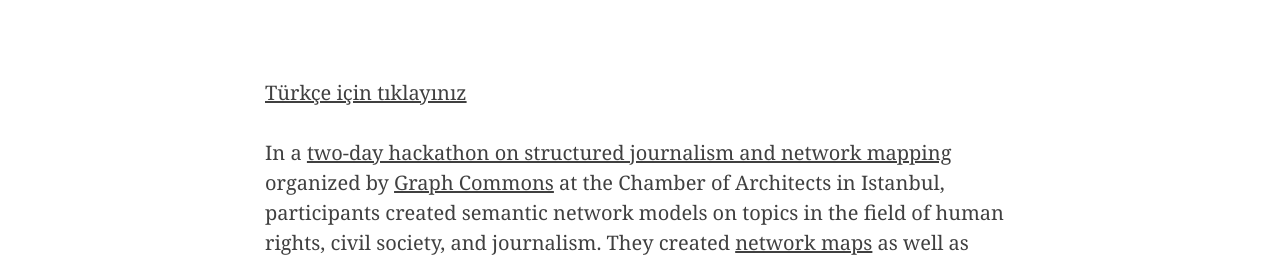
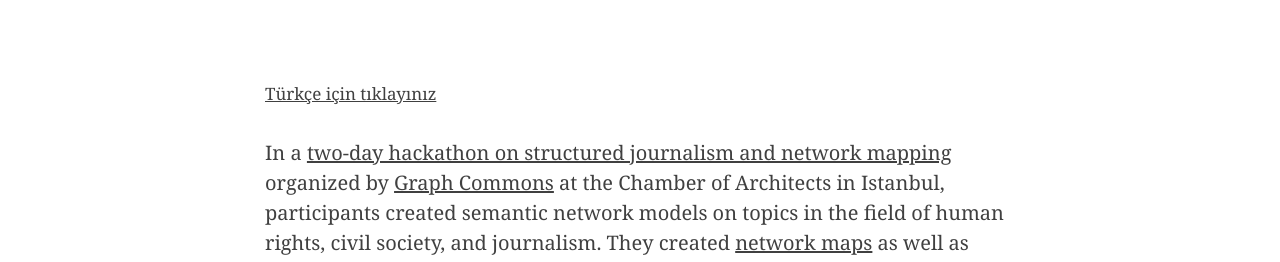
Before and after one commit to graphcommons/hackathons, a Jekyll site: the page built from _posts/2015-08-21-istanbul-yapisal-gazetecilik-documentation-en.md, in a window 1280 px wide. Shown: the part 649-911 px from the top of the page. Built offline with Jekyll 4.4.1, drawn with Linux system fonts in a browser that asks for light colours; nearby versions of some CDN libraries.

Commit message:
tr en switcher styled

```diff
--- a/_posts/2015-08-21-istanbul-yapisal-gazetecilik-documentation-en.md
+++ b/_posts/2015-08-21-istanbul-yapisal-gazetecilik-documentation-en.md
@@ -7,7 +7,7 @@ author:     "Graph Commons"
 header-img: "img/istanbul-2015/Graphcommons-hackathon-2015-Istanbul-photo.jpg"
 description: "Documentation of the Structured Journalism and Network Mapping Hackathon on September 12-13, 2015"
 ---
-[Türkçe için tıklayınız](/hackathons/2015/08/21/istanbul-yapisal-gazetecilik-dokumentasyon/)
+<small>[Türkçe için tıklayınız](/hackathons/2015/08/21/istanbul-yapisal-gazetecilik-dokumentasyon/)</small>
 
 In a [two-day hackathon on structured journalism and network mapping](https://graphcommons.github.io/hackathons/2015/08/21/istanbul-yapisal-gazetecilik-en/) organized by [Graph Commons](https://graphcommons.com) at the Chamber of Architects in Istanbul, participants created semantic network models on topics in the field of human rights, civil society, and journalism. They created <a href="#maps">network maps</a> as well as built <a href="#tools">data tools</a> that compile relatively big data from available sources and turned them into graph databases in order to map and analyze the complex issues at hand.
 
```
Also changed, not shown: _posts/2015-08-21-istanbul-yapisal-gazetecilik-dokumentasyon.md (+1 -2 lines).
